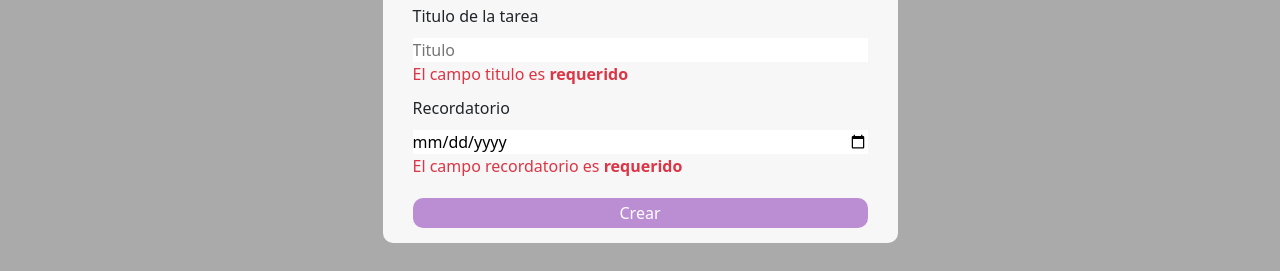
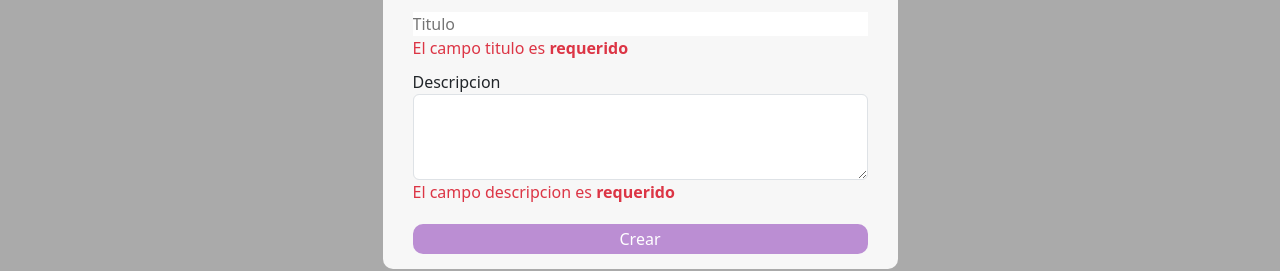
Before and after one commit to AlanAruFlores/TallerWeb2-Todo, an Angular app in the folder TW2Todofrontend/: page / in a window 1280 px wide. Both pictures are taken after a click on the link 1150 px from the left and 182 px from the top of the page. Shown: the part 314-585 px from the top of the page. Built offline with nearby package versions, Linux system fonts and the light colour scheme; no server answers.

Commit message:
fix descripcion campo

```diff
--- a/TW2Todofrontend/src/app/components/main/main.component.html
+++ b/TW2Todofrontend/src/app/components/main/main.component.html
@@ -39,10 +39,10 @@
         </div>
 
         <div>
-            <label>Recordatorio</label>
-            <input type="date" placeholder="Fecha" formControlName="recordatorio">
-            <span class="text-danger" *ngIf="form.get('recordatorio')?.hasError('required')">
-                El campo recordatorio es <strong>requerido</strong>
+            <label>Descripcion</label>
+            <textarea class="form-control" rows="3" formControlName="descripcion"></textarea>
+            <span class="text-danger" *ngIf="form.get('descripcion')?.hasError('required')">
+                El campo descripcion es <strong>requerido</strong>
             </span>
         </div>
 
--- a/TW2Todofrontend/src/app/components/main/main.component.ts
+++ b/TW2Todofrontend/src/app/components/main/main.component.ts
@@ -17,7 +17,7 @@ export class MainComponent implements OnInit {
   constructor(private httpClient:HttpClient,private fb:FormBuilder, private tareaService:TareaService) {
     this.form = this.fb.group({
       titulo:["",Validators.required],
-      recordatorio:["",Validators.required]
+      descripcion:["",Validators.required]
     });
   }
 
@@ -36,8 +36,8 @@ export class MainComponent implements OnInit {
   crearTarea(): void{
     const tareaNueva : Tarea = {
       titulo:this.form.value.titulo,
-      recordatorio: this.form.value.recordatorio,
-      activa: true,
+      descripcion: this.form.value.descripcion,
+      activa: false,
     };
 
     this.tareaService.saveTarea(tareaNueva).subscribe(data=>{
--- a/TW2Todofrontend/src/app/models/tarea.ts
+++ b/TW2Todofrontend/src/app/models/tarea.ts
@@ -1,6 +1,6 @@
 export class Tarea{
     id?:number;
     titulo?:string;
-    recordatorio?:string
+    descripcion?:string
     activa?:boolean;
 }
```
